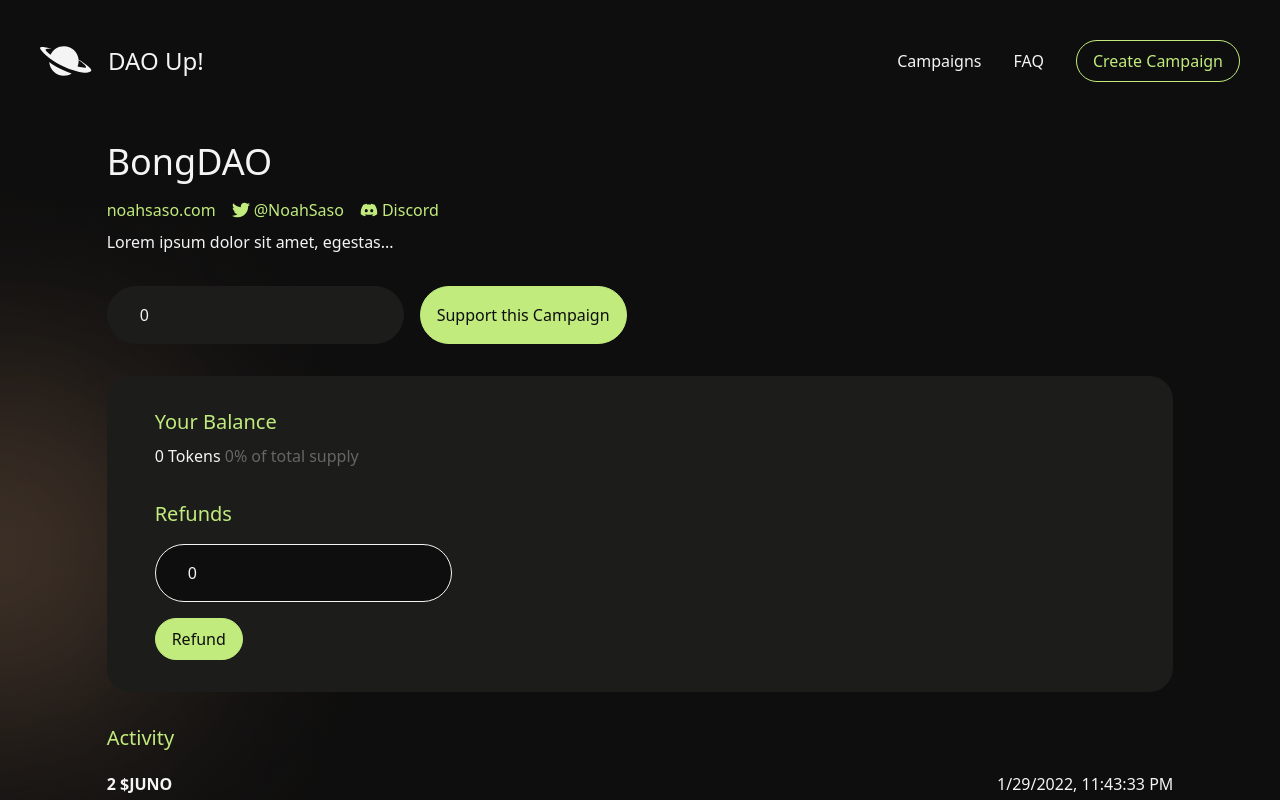
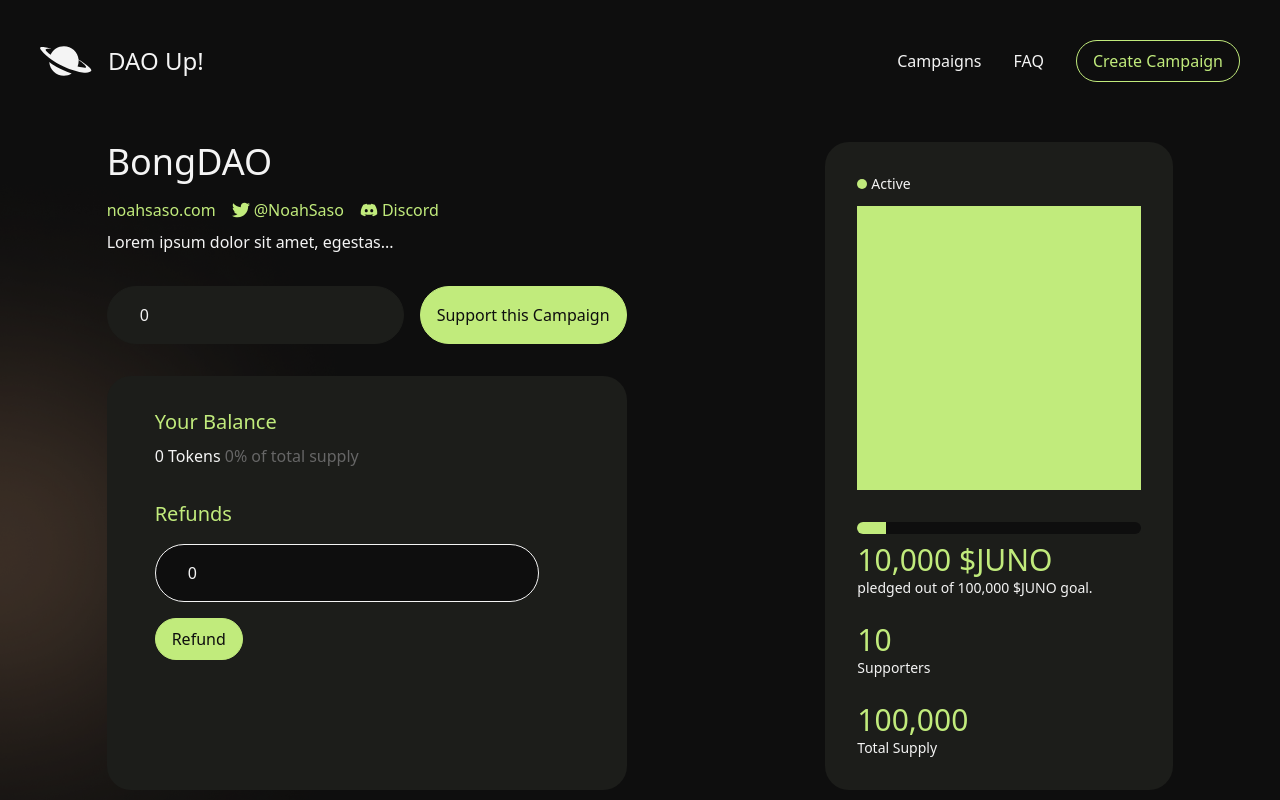
Before and after one commit to NoahSaso/dao-up, a Next.js app in the folder ui/: page /campaign/1 in a window 1280 px wide. Shown: the top 800 px of the page. Built offline with nearby package versions, Linux system fonts and the light colour scheme.

Commit message:
finished campaign page

```diff
--- a/ui/package.json
+++ b/ui/package.json
@@ -16,6 +16,7 @@
     "react": "17.0.2",
     "react-dom": "17.0.2",
     "react-icons": "^4.3.1",
+    "react-timeago": "^6.2.1",
     "sass": "^1.49.0",
     "sharp": "^0.29.3",
     "tailwindcss": "^3.0.18"
--- a/ui/pages/campaign/[id].tsx
+++ b/ui/pages/campaign/[id].tsx
@@ -6,6 +6,7 @@
 import { IconType } from "react-icons"
 import { AiOutlineExclamationCircle } from "react-icons/ai"
 import { FaDiscord, FaTwitter } from "react-icons/fa"
+import TimeAgo from "react-timeago"
 
 import { Button, ButtonLink, CenteredColumn, Input } from "../../components"
 import { campaigns } from "../../services/campaigns"
@@ -42,7 +43,7 @@
       <p className="font-semibold">
         {amount} {asset}
       </p>
-      <p>{when.toLocaleString()}</p>
+      <TimeAgo date={when} />
     </div>
     <p>{address}</p>
   </div>
@@ -60,6 +61,7 @@
     name,
     description,
     imageUrl,
+    open,
 
     website,
     twitter,
@@ -73,6 +75,10 @@
 
     activity,
   } = campaign
+
+  const fundedPercent = (100 * pledged) / goal
+  const funded = pledged >= goal
+  const overfunded = pledged > goal
 
   return (
     <>
@@ -93,14 +99,28 @@
       </div>
 
       <CenteredColumn className="pt-5 pb-12">
+        <div
+          className={cn(
+            "flex flex-col justify-start items-stretch",
+            "lg:flex-row lg:justify-between"
+          )}
+        >
+          <div className="flex flex-col mb-8 lg:mb-0 lg:mr-8">
             <h1 className="text-4xl">{name}</h1>
 
             {!!(website || twitter || discord) && (
               <div
-            className={cn("flex flex-row items-center", "text-green", "mt-4")}
+                className={cn(
+                  "flex flex-row items-center",
+                  "text-green",
+                  "mt-4"
+                )}
               >
                 {!!website && (
-              <CampaignLink href={website} label={new URL(website).hostname} />
+                  <CampaignLink
+                    href={website}
+                    label={new URL(website).hostname}
+                  />
                 )}
                 {!!twitter && (
                   <CampaignLink
@@ -110,22 +130,26 @@
                   />
                 )}
                 {!!discord && (
-              <CampaignLink href={discord} label="Discord" Icon={FaDiscord} />
+                  <CampaignLink
+                    href={discord}
+                    label="Discord"
+                    Icon={FaDiscord}
+                  />
                 )}
               </div>
             )}
 
             <p className="mt-2">{description}</p>
 
-        {pledged > goal && (
+            {overfunded && (
               <p className="flex flex-row items-center mt-8">
                 This campaign is overfunded.
                 <AiOutlineExclamationCircle className="ml-1" size={18} />
               </p>
             )}
 
-        <div className="mt-8">
-          <div className="flex flex-row items-stretch">
+            <div className="mt-8 flex-1 flex flex-col">
+              <div className="flex flex-col items-stretch md:flex-row">
                 <Input
                   type="text"
                   placeholder="Contribute..."
@@ -133,7 +157,7 @@
                   onChange={({ target: { value } }) =>
                     setContribution(value.replaceAll(/[^\d.]/g, ""))
                   }
-              className="mr-4"
+                  className="mb-4 md:mb-0 md:mr-4"
                 />
 
                 <Button onClick={() => alert("thanks")}>
@@ -146,7 +170,7 @@
                   "bg-card",
                   "mt-8 py-8 px-12",
                   "rounded-3xl",
-              "w-full"
+                  "flex-1"
                 )}
               >
                 <h2 className="text-xl text-green mb-2">Your Balance</h2>
@@ -164,10 +188,70 @@
                   onChange={({ target: { value } }) =>
                     setRefund(value.replaceAll(/[^\d.]/g, ""))
                   }
-              className="bg-dark !border-light mb-4"
+                  className="bg-dark !border-light mb-4 w-full max-w-sm"
                 />
 
                 <Button onClick={() => alert("refund")}>Refund</Button>
+              </div>
+            </div>
+          </div>
+
+          <div
+            className={cn(
+              "bg-card",
+              "p-8",
+              "rounded-3xl",
+              "flex flex-col items-start self-center lg:self-stretch"
+            )}
+          >
+            <div className="flex flex-row items-center mb-3">
+              <div
+                className={cn("w-2.5 h-2.5 rounded-full", {
+                  "bg-green": open && !funded,
+                  "bg-orange": open && funded,
+                  "bg-placeholder": !open,
+                })}
+              ></div>
+              <p className="ml-1 text-sm">
+                {open && !funded
+                  ? "Active"
+                  : open && funded
+                  ? "Goal Reached"
+                  : "Closed"}
+              </p>
+            </div>
+
+            <div className="bg-green w-[284px] h-[284px]"></div>
+
+            <div className="bg-dark overflow-hidden w-[284px] h-[12px] rounded-full mt-8">
+              {open ? (
+                <div
+                  className="bg-green h-full"
+                  style={{
+                    width: `${Math.min(fundedPercent, 100).toFixed(0)}%`,
+                  }}
+                ></div>
+              ) : (
+                <div className="bg-placeholder h-full w-full"></div>
+              )}
+            </div>
+
+            <h3 className="mt-2 text-green text-3xl">
+              {pledged.toLocaleString()} {asset}
+            </h3>
+            <p className="text-light text-sm">
+              pledged out of {goal.toLocaleString()} {asset} goal.
+            </p>
+
+            <h3 className="mt-6 text-green text-3xl">
+              {supporters.toLocaleString()}
+            </h3>
+            <p className="text-light text-sm">Supporters</p>
+
+            <h3 className="mt-6 text-green text-3xl">
+              {supply.toLocaleString()}
+            </h3>
+            <p className="text-light text-sm">Total Supply</p>
           </div>
         </div>
 
--- a/ui/services/campaigns.ts
+++ b/ui/services/campaigns.ts
@@ -3,6 +3,7 @@
     id: "1",
     name: "BongDAO",
     description: "Lorem ipsum dolor sit amet, egestas...",
+    open: true,
 
     asset: "$JUNO",
     goal: 100000,
@@ -16,19 +17,19 @@
 
     activity: [
       {
-        when: new Date(),
+        when: new Date(new Date().getTime() - 1 * 60 * 60 * 24 * 7),
         address: "123",
         amount: 2,
         asset: "$JUNO",
       },
       {
-        when: new Date(),
+        when: new Date(new Date().getTime() - 5000 * 60 * 60 * 24 * 7),
         address: "123456",
         amount: 1,
         asset: "$JUNO",
       },
       {
-        when: new Date(),
+        when: new Date(new Date().getTime() - 10000 * 60 * 60 * 24 * 7),
         address: "3",
         amount: 1,
         asset: "$JUNO",
@@ -39,6 +40,7 @@
     id: "2",
     name: "HouseDAO",
     description: "Lorem ipsum dolor sit amet, egestas...",
+    open: true,
 
     asset: "$JUNO",
     goal: 1000000,
@@ -52,6 +54,7 @@
     id: "3",
     name: "RentDAO",
     description: "Lorem ipsum dolor sit amet, egestas...",
+    open: true,
 
     asset: "$JUNO",
     goal: 500000,
@@ -65,6 +68,7 @@
     id: "4",
     name: "GroceryDAO",
     description: "Lorem ipsum dolor sit amet, egestas...",
+    open: true,
 
     asset: "$JUNO",
     goal: 1000000,
@@ -78,6 +82,7 @@
     id: "5",
     name: "MicroGridDAO",
     description: "Lorem ipsum dolor sit amet, egestas...",
+    open: true,
 
     asset: "$JUNO",
     goal: 1000000,
--- a/ui/types.d.ts
+++ b/ui/types.d.ts
@@ -10,6 +10,7 @@
   name: string
   description: string
   imageUrl?: string
+  open: boolean
 
   website?: string
   twitter?: string
```
Also changed, not shown: 1 other file (tests, documents, lock files or other folders). Lines whose indentation alone changed are shown as unchanged.
